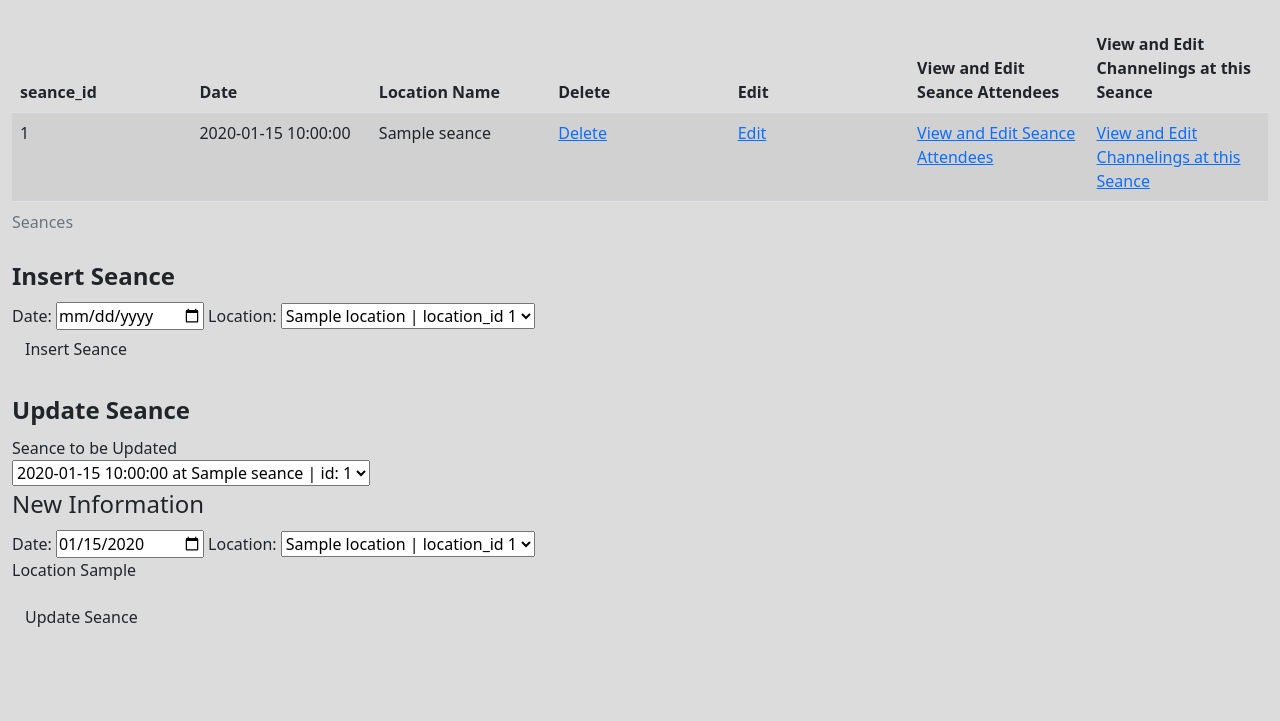
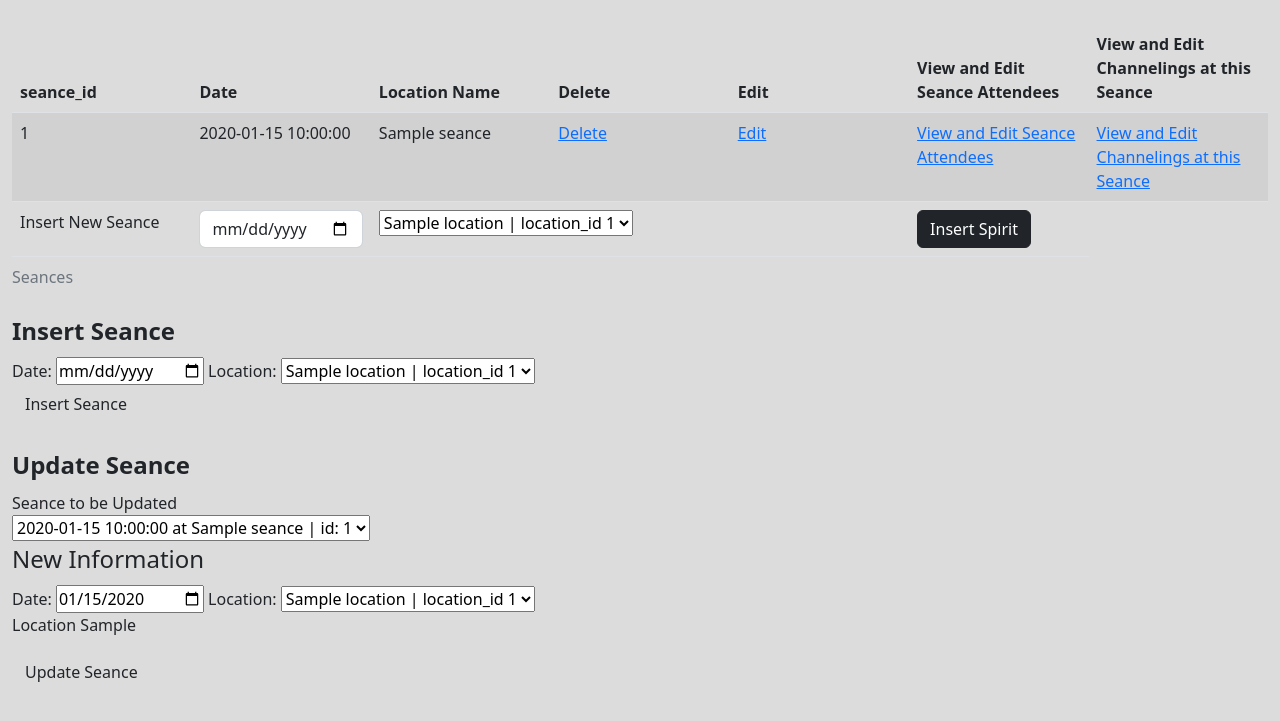
Before and after one commit to gmelsby/DataSeyance, a Flask app: template templates/seances.j2 in a window 1280 px wide. Shown: the part 56-777 px from the top of the page. Run offline with Flask 2, Linux system fonts and the light colour scheme; the template is opened without the code that fills it: most values are stand-ins (such as "Sample title", 1, 10 or a date in 2020); some libraries are stand-ins or nearby versions.

Commit message:
Partially Updated ui for seances.j2 (NOT COMPLETE). Updated queries.toml for channeling-selects to make is successful return yes/no.

```diff
--- a/models/queries.toml
+++ b/models/queries.toml
@@ -43,8 +43,11 @@ SELECT Channelings.channeling_id, Channelings.medium_id
 , Channelings.method_id
 , Methods.name AS method_name
 , Seances.seance_id
-, Seances.date, Locations.name AS location_name,
-Channelings.is_successful, Channelings.length_in_minutes
+, Seances.date, Locations.name AS location_name
+     , case when Channelings.is_successful = 0 then 'No'
+         when Channelings.is_successful = 1 then 'Yes'
+             end is_successful
+     , Channelings.length_in_minutes
 FROM Channelings
 LEFT JOIN Mediums ON Channelings.medium_id = Mediums.medium_id
 LEFT JOIN Spirits ON Channelings.spirit_id = Spirits.spirit_id
@@ -60,8 +63,11 @@ SELECT Channelings.channeling_id, Channelings.medium_id
 , Channelings.method_id
 , Methods.name AS method_name
 , Seances.seance_id
-, Seances.date, Locations.name AS location_name,
-Channelings.is_successful, Channelings.length_in_minutes
+, Seances.date, Locations.name AS location_name
+ , case when Channelings.is_successful = 0 then 'No'
+ when Channelings.is_successful = 1 then 'Yes'
+     end is_successful
+, Channelings.length_in_minutes
 FROM Channelings
 LEFT JOIN Mediums ON Channelings.medium_id = Mediums.medium_id
 LEFT JOIN Spirits ON Channelings.spirit_id = Spirits.spirit_id
--- a/templates/seances.j2
+++ b/templates/seances.j2
@@ -9,7 +9,7 @@
   <tr>
     <th>seance_id</th>
     <th>Date</th>
-    <th>Location Name</th>
+    <th  style="min-width:100px"  >Location Name</th>
     <th>Delete</th>
     <th>Edit</th>
     <th>View and Edit Seance Attendees</th>
@@ -21,13 +21,42 @@
   <tr>
     <td>{{seance['seance_id']}}</td>
     <td>{{seance['date']}}</td>
-    <td>{{seance['name']}}</td>
+    <td >{{seance['name']}}</td>
     <td><a href="/delete_seance/{{seance['seance_id']}}">Delete</a></td>
     <td><a href="seances?id={{seance['seance_id']}}">Edit</a></td>
     <td><a href="seanceattendees?seance_id_input={{seance['seance_id']}}">View and Edit Seance Attendees</a></td>
     <td><a href="channelings?chosen_seance_id={{seance['seance_id']}}">View and Edit Channelings at this Seance
   </tr>
   {% endfor %}
+
+  <tr>
+
+  <div class="form-group">
+  <form id="InsertSeance" method="POST">
+
+    <td>Insert New Seance</td>
+
+  <td><input type="date" class="form-control" name="date"></td>
+
+     <td colspan='2'>
+      <select name="location_id" id="newloc">
+        <option value=""></option>
+        {% for location in location_data %}
+        <option value={{location['location_id']}}
+        {% if seance_to_edit['location_id']==location['location_id'] %} selected {% endif %}>
+        {{location['name']}} | location_id {{location['location_id']}}</option>
+        {% endfor %}
+      </select>
+      </td>
+<td>   </td>
+    <td>
+    <input class="btn btn-dark" type="submit" id="InsertSpirit" value="Insert Spirit">
+         <input type="hidden" name="action" value="insert">
+   </td>
+
+  </form>
+  </div>
+</tr>
   </tbody>
 </table>
 
@@ -47,7 +76,12 @@
         {% endfor %}
       </select>
     </fieldset>
+
+
+    <td>
     <input class="btn" type="submit" id="InsertSeance" value="Insert Seance">
+    </td>
+
   </form>
 
 </div>
```
